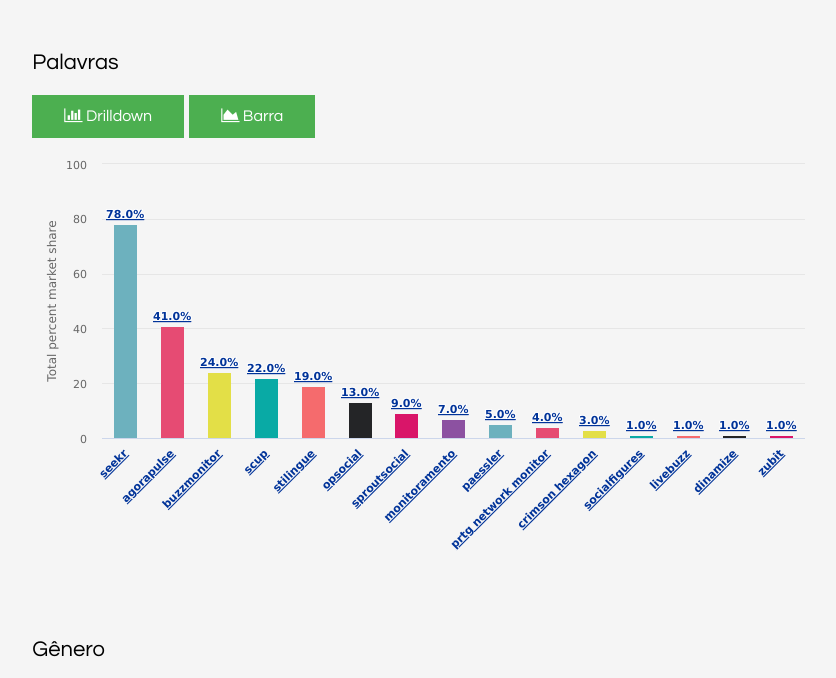
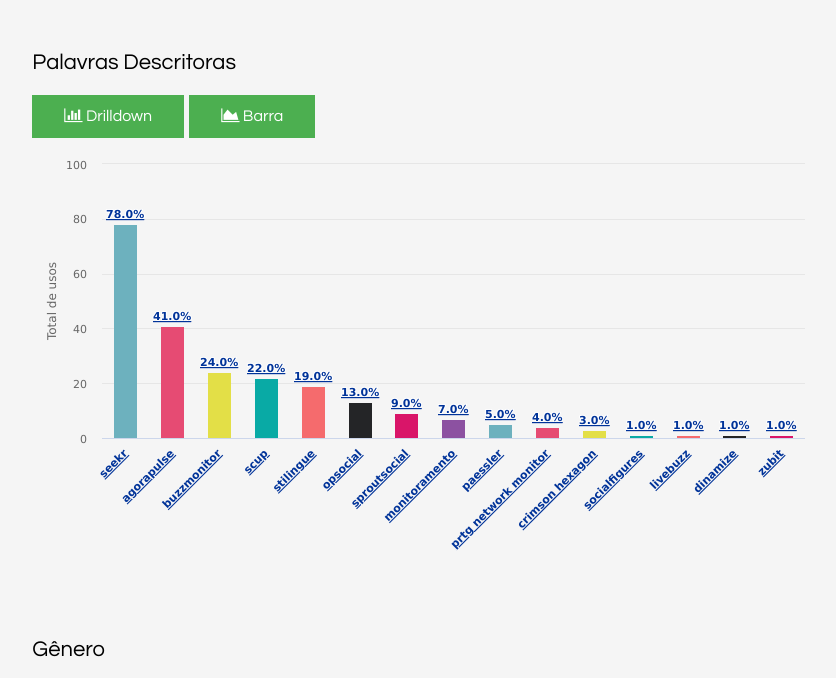
Before and after one commit to ant1m4tt3r/charts, a website: page index.html in a window 1280 px wide. Shown: the part 94-772 px from the top of the page, without its empty margins (216-1052 px from the left). Drawn offline with nearby package versions, Linux system fonts and the light colour scheme.

Commit message:
pequenas correções

```diff
--- a/index.html
+++ b/index.html
@@ -41,7 +41,7 @@
                     <div class="regular-space"></div>
                     <div class="row">
                         <div class="col-md-12" style="min-width: 310px; height: 400px; margin: 0 auto">
-                            <div class="section-title">Palavras</div>
+                            <div class="section-title">Palavras Descritoras</div>
                             <div class="regular-space-min"></div>
                             <div class="btn-group" data-toggle="buttons">
                                 <form>
--- a/js/main.js
+++ b/js/main.js
@@ -16,7 +16,6 @@
 
     $.getJSON("../data.json", function(j) {
         json = j;
-        // console.log(json.despritors_in_posts);
         addDrillDown("words");
         addPieChart("gender");
         addBarChart("device");
@@ -423,7 +422,7 @@
         },
         yAxis: {
             title: {
-                text: 'Total percent market share'
+                text: 'Total de usos'
             }
 
         },
```
